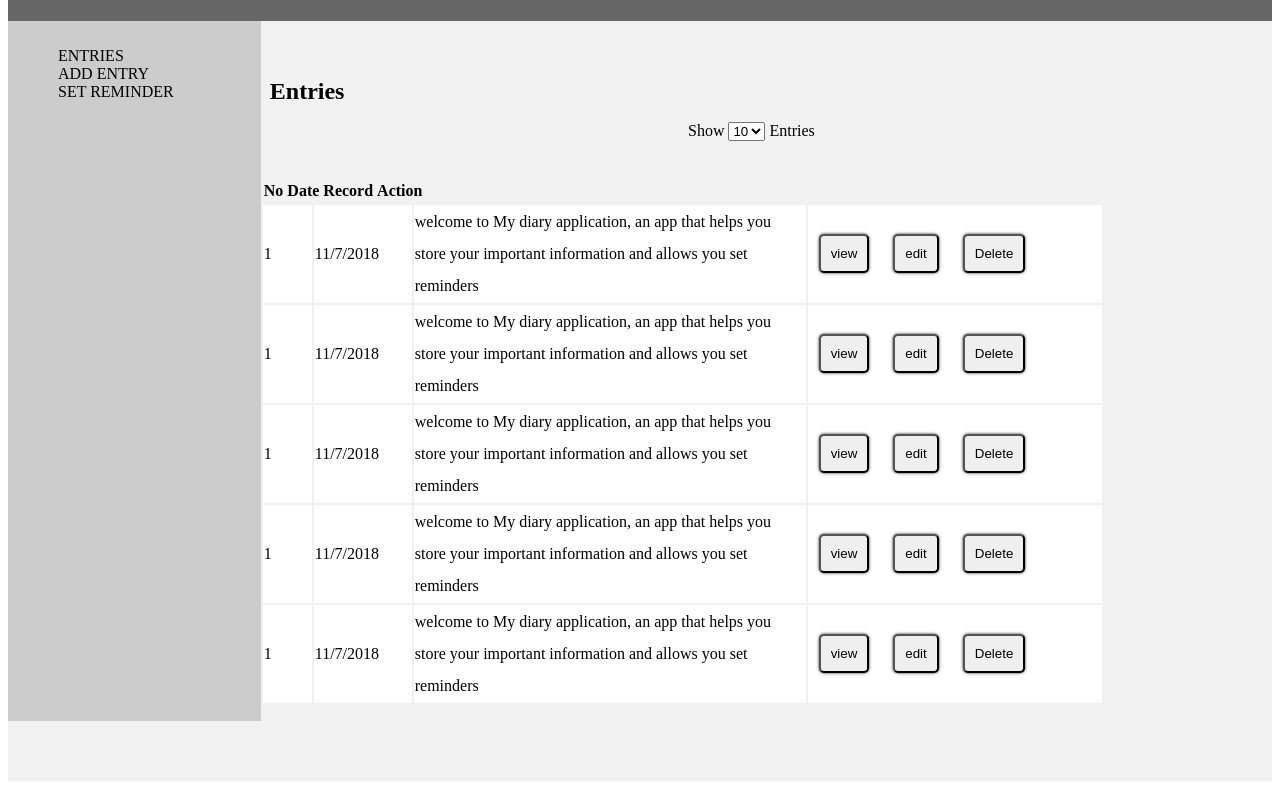
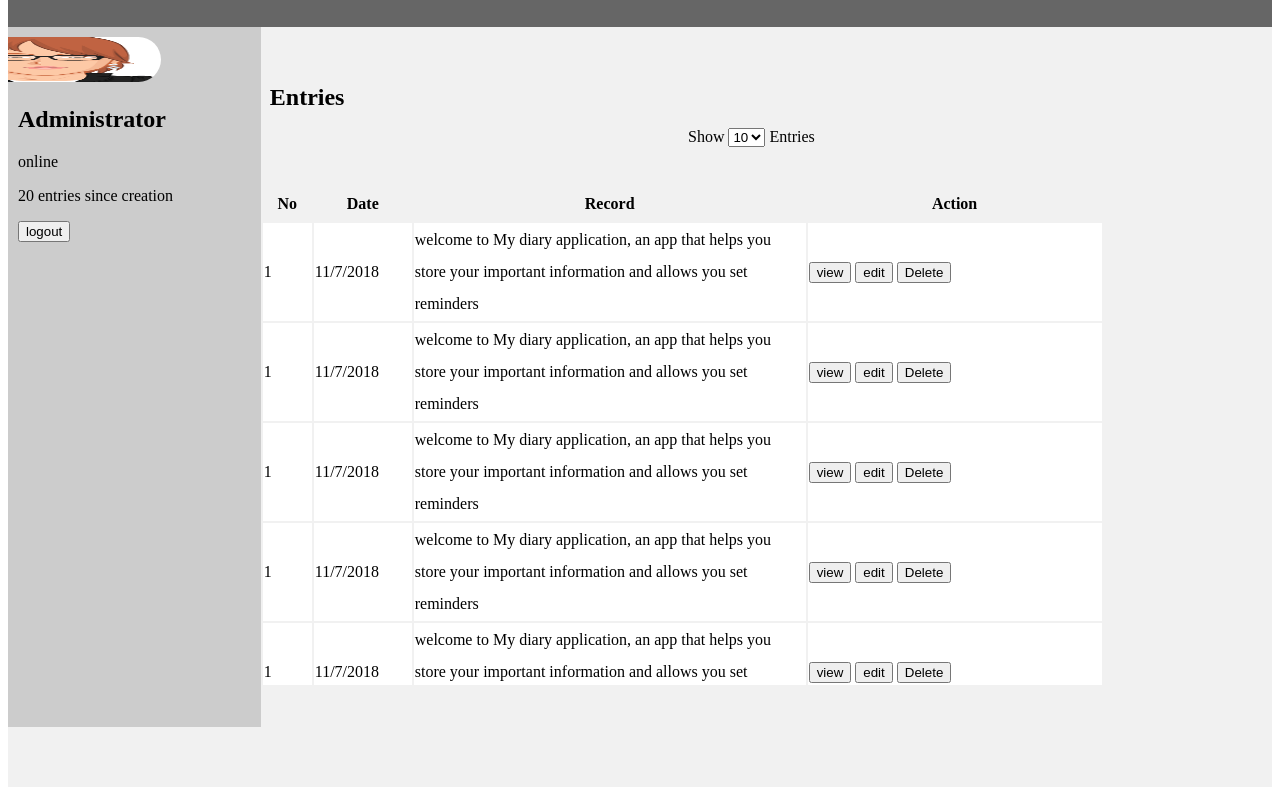
Before and after one commit to AineKiraboMbabazi/onlineDiary, a plain HTML site: page UI/entries.html in a window 1280 px wide. Shown: the part 127-922 px from the top of the page. Drawn offline with Linux system fonts and the light colour scheme.

Commit message:
Feature(description): view entries file
This allows the user to view existing record in the dairy

[finishes #159967424]

```diff
--- a/UI/entries.html
+++ b/UI/entries.html
@@ -6,10 +6,8 @@
 	<meta http-equiv="Content-Type" content="text/html; charset=iso-8859-1" />
 	<title>view Entry</title>
 	<link rel="stylesheet" href="./styles/viewentries.css">
-  <script >
-      function visitPage(){
-          window.location='./welcome.html';
-      }
+  <script src="visitpage.js">
+
   </script>
 </head>
 
@@ -21,16 +19,14 @@
                         <h1 class="toleft">Mydiary</h1>
                     </div>
                     <div class="profile">
-				<img src="./assets/avatar3.png" id="myavatar" class="myavatar" alt="table image">
-
-				<div class="drop-down">
+                            <nav>
                                     <ul>
-								<li><p>25 entries since creation</p></li>
-								<li><p>you have a birthday party to attend on 18/8/2018</p></li>
-								<li><button id="loginbutton" >logout</p></button></li>
+                                        <li><a href="./entries.html">Entries</a></li>
+                                        <li><a href="./addentry.html"> Add Entry</a></li>
+                                        <li><a href="./setreminder.html">set reminder</a></li>
 
                                     </ul>
-				</div>
+                                </nav>
                     </div>
             </header>
 
@@ -38,14 +34,15 @@
 
             <aside>
                 <div class="container">
-			<nav>
-				<ul>
-					<li><a href="./viewentries.html">Entries</a></li>
-					<li><a href="./addentry.html"> Add Entry</a></li>
-					<li><a href="./setreminder.html">set reminder</a></li>
+                        <div class="card">
+                                <img id="myavatar" src="./assets/avatar3.png" alt="John" style="width:100%">
+                                <h1>Administrator</h1>
+                                <p class="title">online</p>
+                                <p>20 entries since creation</p>
 
-				</ul>
-			</nav>
+                                <p><button onclick=" logout()" >logout</button></p>
+                              </div>
+
                 </div>
             </aside>
 
@@ -73,63 +70,135 @@
 
 						<table >
 
-                                <thead>
-
+                                 <tr>
                                     <th class="col1">No</th>
                                     <th class="col2">Date</th>
                                     <th class="col3">Record</th>
                                     <th class="col4">Action</th>
 
                                     </tr>
-                                    </thead>
-                            <tbody>
+
                                 <p><tr class="rows">
                                         <td class="col1"><label >1</label></td>
                                     <td class="col2"><label >11/7/2018</label></td>
                                     <td class="col3"> welcome to My diary application, an app that helps you store your important information and allows you set reminders </td>
-                                    <td class="col4"><button id="loginbutton" onclick="visitPage()">view</button> <button id="loginbutton">edit</button> <button id="loginbutton">Delete</button> </td>
+                                    <td class="col4">
+                                        <button  onclick="ViewPage()">view</button>
+                                        <button  onclick="EditPage()">edit</button>
+                                        <button  onclick="Deletion_alert()">Delete</button>
+                                     </td>
+                                </tr></p>
+
+                                <p><tr class="rows">
+                                        <td class="col1"><label >1</label></td>
+                                    <td class="col2"><label >11/7/2018</label></td>
+                                    <td class="col3"> welcome to My diary application, an app that helps you store your important information and allows you set reminders </td>
+                                    <td class="col4">
+                                        <button  onclick="ViewPage()">view</button>
+                                        <button  onclick="EditPage()">edit</button>
+                                        <button  onclick="Deletion_alert()">Delete</button>
+                                     </td>
+                                </tr></p>
+
+                                <p><tr class="rows">
+                                        <td class="col1"><label >1</label></td>
+                                    <td class="col2"><label >11/7/2018</label></td>
+                                    <td class="col3"> welcome to My diary application, an app that helps you store your important information and allows you set reminders </td>
+                                    <td class="col4">
+                                        <button  onclick="ViewPage()">view</button>
+                                        <button  onclick="EditPage()">edit</button>
+                                        <button  onclick="Deletion_alert()">Delete</button>
+                                     </td>
                                 </tr></p>
                                 <p><tr class="rows">
                                         <td class="col1"><label >1</label></td>
                                     <td class="col2"><label >11/7/2018</label></td>
                                     <td class="col3"> welcome to My diary application, an app that helps you store your important information and allows you set reminders </td>
-                                    <td class="col4"><button id="loginbutton">view</button> <button id="loginbutton">edit</button> <button id="loginbutton">Delete</button> </td>
+                                    <td class="col4">
+                                        <button  onclick="ViewPage()">view</button>
+                                        <button  onclick="EditPage()">edit</button>
+                                        <button  onclick="Deletion_alert()">Delete</button>
+                                     </td>
                                 </tr></p>
                                 <p><tr class="rows">
                                         <td class="col1"><label >1</label></td>
                                     <td class="col2"><label >11/7/2018</label></td>
                                     <td class="col3"> welcome to My diary application, an app that helps you store your important information and allows you set reminders </td>
-                                    <td class="col4"><button id="loginbutton">view</button> <button id="loginbutton">edit</button> <button id="loginbutton">Delete</button> </td>
+                                    <td class="col4">
+                                        <button  onclick="ViewPage()">view</button>
+                                        <button  onclick="EditPage()">edit</button>
+                                        <button  onclick="Deletion_alert()">Delete</button>
+                                     </td>
                                 </tr></p>
                                 <p><tr class="rows">
                                         <td class="col1"><label >1</label></td>
                                     <td class="col2"><label >11/7/2018</label></td>
                                     <td class="col3"> welcome to My diary application, an app that helps you store your important information and allows you set reminders </td>
-                                    <td class="col4"><button id="loginbutton">view</button> <button id="loginbutton">edit</button> <button id="loginbutton">Delete</button> </td>
+                                    <td class="col4">
+                                        <button  onclick="ViewPage()">view</button>
+                                        <button  onclick="EditPage()">edit</button>
+                                        <button  onclick="Deletion_alert()">Delete</button>
+                                     </td>
                                 </tr></p>
                                 <p><tr class="rows">
                                         <td class="col1"><label >1</label></td>
                                     <td class="col2"><label >11/7/2018</label></td>
                                     <td class="col3"> welcome to My diary application, an app that helps you store your important information and allows you set reminders </td>
-                                    <td class="col4"><button id="loginbutton">view</button> <button id="loginbutton">edit</button> <button id="loginbutton">Delete</button> </td>
+                                    <td class="col4">
+                                        <button  onclick="ViewPage()">view</button>
+                                        <button  onclick="EditPage()">edit</button>
+                                        <button  onclick="Deletion_alert()">Delete</button>
+                                     </td>
                                 </tr></p>
                                 <p><tr class="rows">
                                         <td class="col1"><label >1</label></td>
                                     <td class="col2"><label >11/7/2018</label></td>
                                     <td class="col3"> welcome to My diary application, an app that helps you store your important information and allows you set reminders </td>
-                                    <td class="col4"><button id="loginbutton">view</button> <button id="loginbutton">edit</button> <button id="loginbutton">Delete</button> </td>
+                                    <td class="col4">
+                                        <button  onclick="ViewPage()">view</button>
+                                        <button  onclick="EditPage()">edit</button>
+                                        <button  onclick="Deletion_alert()">Delete</button>
+                                     </td>
                                 </tr></p>
                                 <p><tr class="rows">
                                         <td class="col1"><label >1</label></td>
                                     <td class="col2"><label >11/7/2018</label></td>
                                     <td class="col3"> welcome to My diary application, an app that helps you store your important information and allows you set reminders </td>
-                                    <td class="col4"><button id="loginbutton">view</button> <button id="loginbutton">edit</button> <button id="loginbutton">Delete</button> </td>
+                                    <td class="col4">
+                                        <button  onclick="ViewPage()">view</button>
+                                        <button  onclick="EditPage()">edit</button>
+                                        <button  onclick="Deletion_alert()">Delete</button>
+                                     </td>
                                 </tr></p>
-                                <var> <p><tr class="rows">
+                                <p><tr class="rows">
                                         <td class="col1"><label >1</label></td>
                                     <td class="col2"><label >11/7/2018</label></td>
                                     <td class="col3"> welcome to My diary application, an app that helps you store your important information and allows you set reminders </td>
-                                    <td class="col4"><button id="loginbutton">view</button> <button id="loginbutton">edit</button> <button id="loginbutton">Delete</button> </td>
+                                    <td class="col4">
+                                        <button  onclick="ViewPage()">view</button>
+                                        <button  onclick="EditPage()">edit</button>
+                                        <button  onclick="Deletion_alert()">Delete</button>
+                                     </td>
+                                </tr></p>
+                                <p><tr class="rows">
+                                        <td class="col1"><label >1</label></td>
+                                    <td class="col2"><label >11/7/2018</label></td>
+                                    <td class="col3"> welcome to My diary application, an app that helps you store your important information and allows you set reminders </td>
+                                    <td class="col4">
+                                        <button  onclick="ViewPage()">view</button>
+                                        <button  onclick="EditPage()">edit</button>
+                                        <button  onclick="Deletion_alert()">Delete</button>
+                                     </td>
+                                </tr></p>
+                                <p><tr class="rows">
+                                        <td class="col1"><label >1</label></td>
+                                    <td class="col2"><label >11/7/2018</label></td>
+                                    <td class="col3"> welcome to My diary application, an app that helps you store your important information and allows you set reminders </td>
+                                    <td class="col4">
+                                        <button  onclick="ViewPage()">view</button>
+                                        <button  onclick="EditPage()">edit</button>
+                                        <button  onclick="Deletion_alert()">Delete</button>
+                                     </td>
                                 </tr></p>
 
 						</table>
```
Lines whose indentation alone changed are shown as unchanged.
